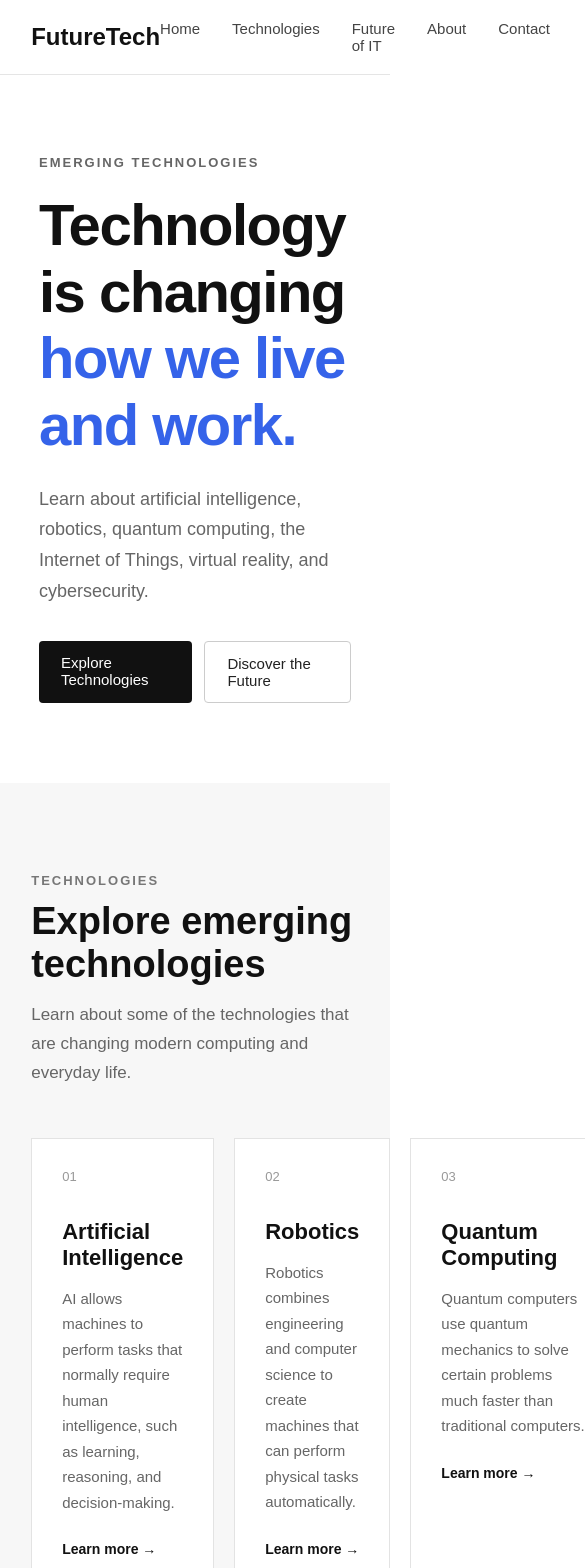
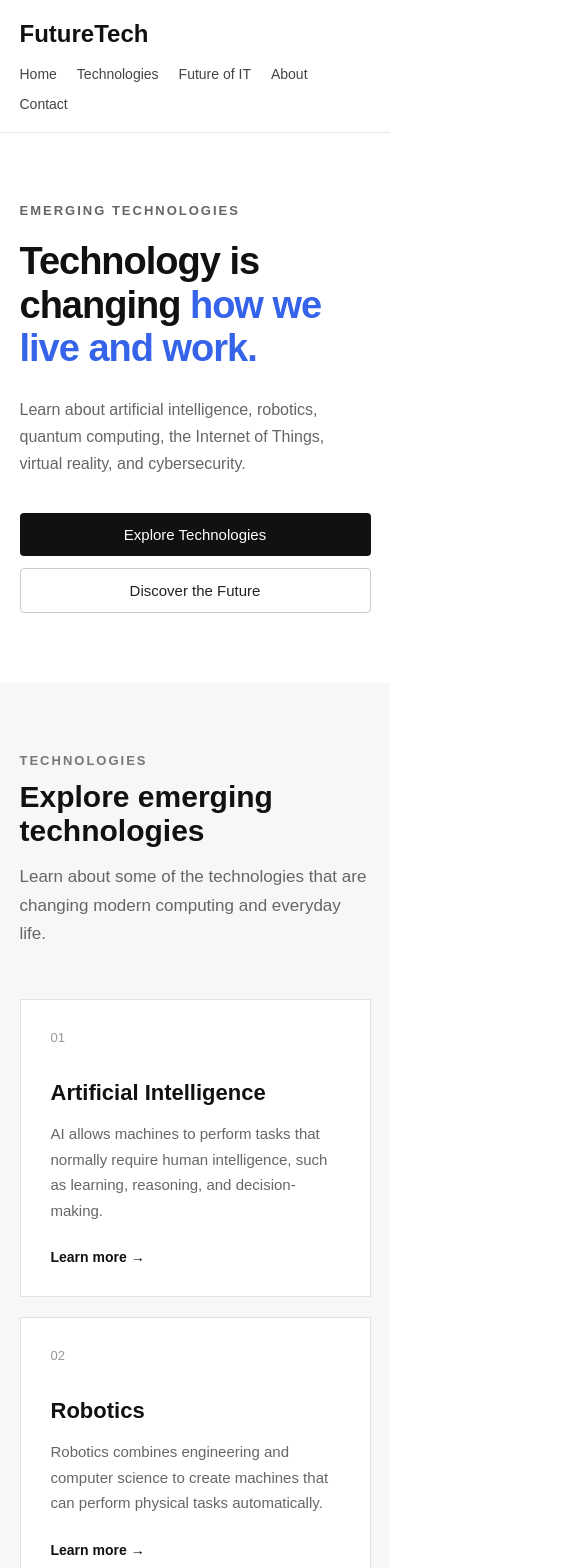
Before and after one commit to ali-mokdadd/futuretech, a React (Vite) app: page / in a window 390 px wide. Shown: the top 1568 px of the page, 585 px wide, since content can reach past the window. Built offline with nearby package versions, Linux system fonts and the light colour scheme.

Commit message:
added responsive design to work properly on all devices

```diff
--- a/src/App.css
+++ b/src/App.css
@@ -187,3 +187,85 @@ nav a:hover {
 .technology-card a:hover {
   text-decoration: underline;
 }
+/* Responsive Design */
+
+@media (max-width: 900px) {
+  nav {
+    padding: 0 5%;
+  }
+
+  nav div:last-child {
+    gap: 18px;
+  }
+
+  .hero {
+    padding: 70px 6%;
+  }
+
+  .hero h1 {
+    font-size: 46px;
+  }
+
+  .technology-grid {
+    grid-template-columns: repeat(2, 1fr);
+  }
+}
+
+@media (max-width: 650px) {
+  nav {
+    height: auto;
+    padding: 20px 5%;
+    flex-direction: column;
+    align-items: flex-start;
+    gap: 18px;
+  }
+
+  nav div:last-child {
+    flex-wrap: wrap;
+    gap: 14px 20px;
+  }
+
+  nav a {
+    font-size: 14px;
+  }
+
+  .hero {
+    min-height: auto;
+    padding: 70px 5%;
+  }
+
+  .hero h1 {
+    font-size: 38px;
+    letter-spacing: -1px;
+  }
+
+  .hero-description {
+    font-size: 16px;
+  }
+
+  .hero-buttons {
+    flex-direction: column;
+    align-items: flex-start;
+  }
+
+  .hero-buttons a {
+    width: 100%;
+    text-align: center;
+  }
+
+  .technologies {
+    padding: 70px 5%;
+  }
+
+  .section-heading h2 {
+    font-size: 30px;
+  }
+
+  .technology-grid {
+    grid-template-columns: 1fr;
+  }
+
+  .technology-card {
+    min-height: auto;
+  }
+}
```
